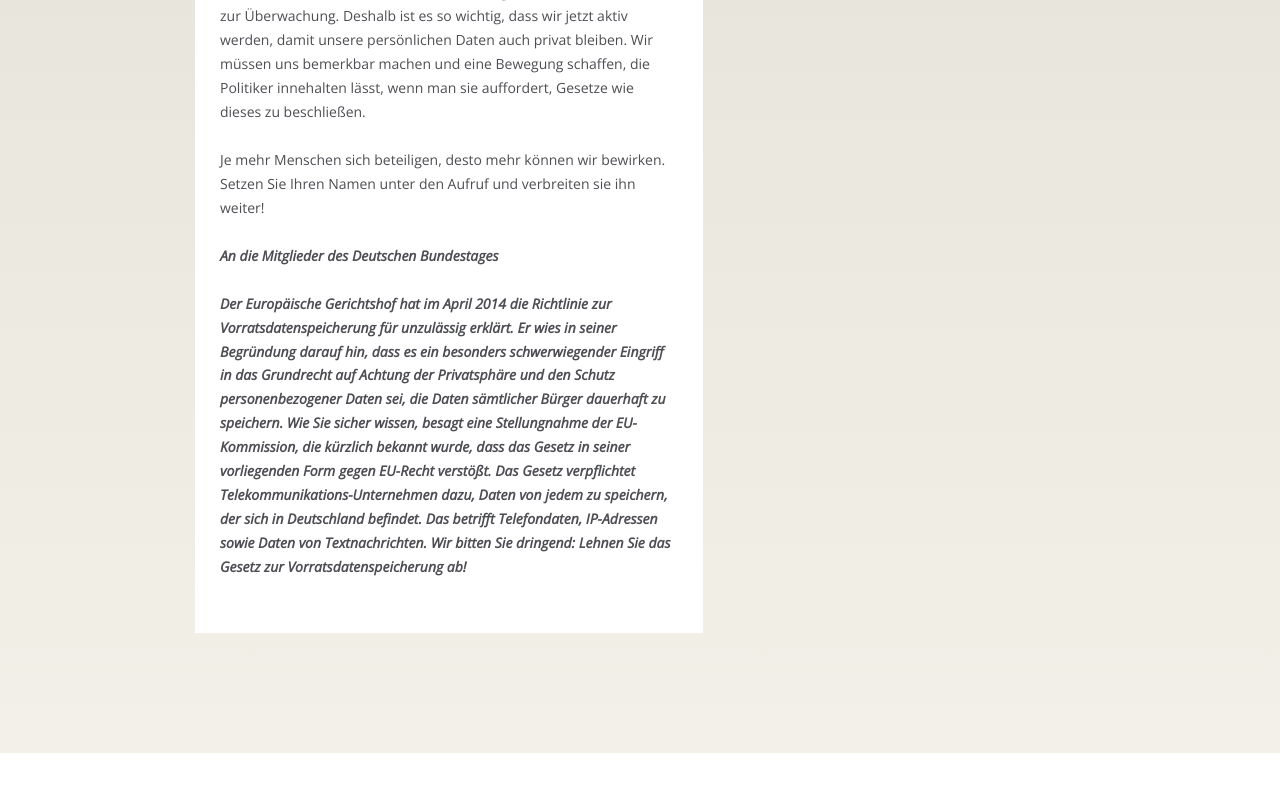
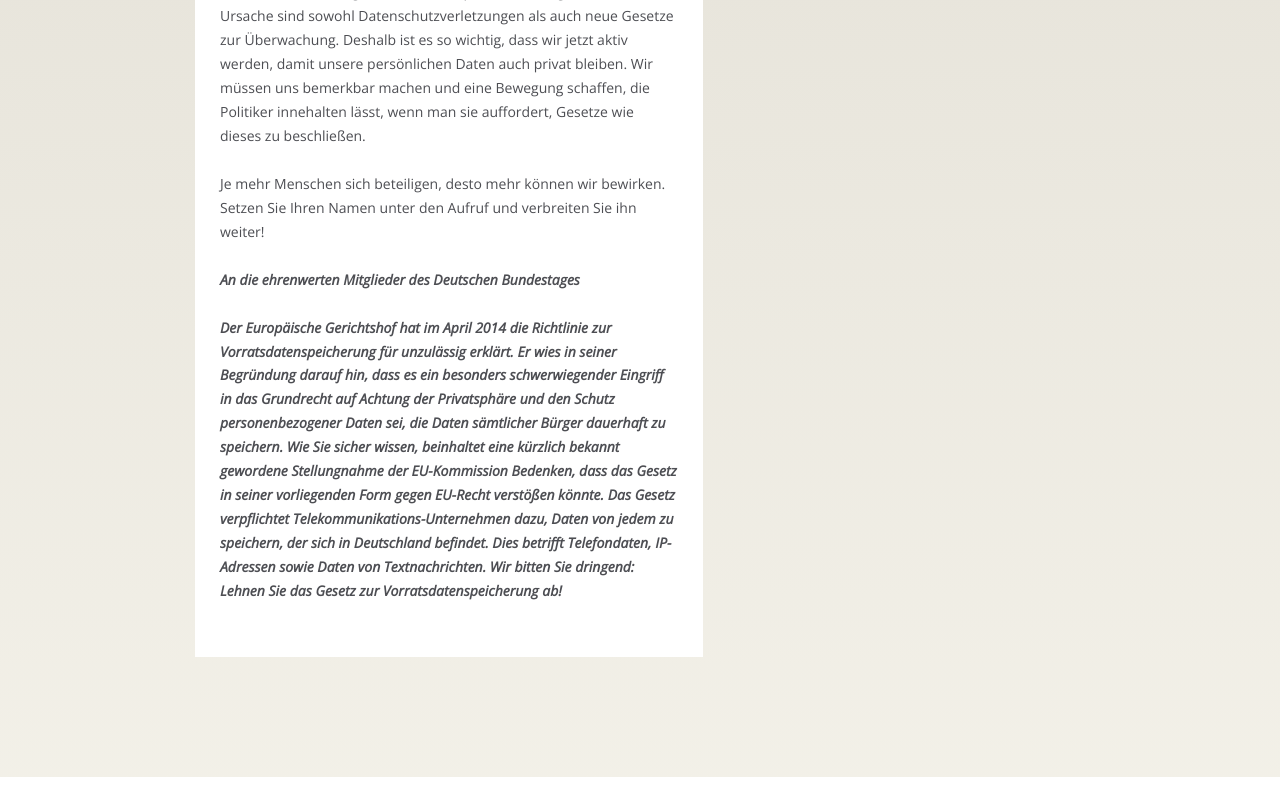
Before and after one commit to mozilla/petitions.mozilla.org, a website: page public/data-retention/index.html in a window 1280 px wide. Shown: the part 1329-2126 px from the top of the page. Drawn offline with nearby package versions, Linux system fonts and the light colour scheme; a script that the page names is missing.

Commit message:
Update German copy v2

```diff
--- a/public/data-retention/index.html
+++ b/public/data-retention/index.html
@@ -7,7 +7,7 @@
   <meta property="og:title" content="Informationen über meine Telefongespräche speichern? Das ist nicht in Ordnung!" />
   <meta property="og:site_name" content="Mozilla" />
   <meta property="og:url" content="https://petitions.mozilla.org/data-retention" />
-  <meta property="og:description" content="Sie wollen nicht, dass die Bundesregierung Ihre Online-Posts verfolgt? Dann greifen Sie ein! #keepmydatasafe" />
+  <meta property="og:description" content="Sie wollen nicht, dass die Bundesregierung Ihre Online-Posts verfolgt? Sprechen Sie sich dagegen aus! #keepmydatasafe" />
   <link href="https://fonts.googleapis.com/css?family=Open+Sans:700,400,300,300italic" rel="stylesheet">
   <link rel="stylesheet" href="https://maxcdn.bootstrapcdn.com/font-awesome/4.4.0/css/font-awesome.min.css">
   <link href="/index.css" rel="stylesheet">
@@ -1061,22 +1061,22 @@
 
             <div id="letter">
               <p>
-              Ob Sie jemanden anrufen oder ihm eine Nachricht schicken, egal wann und von wo aus: Die Bundesregierung will Zugriff auf Ihre Telekommunikations-Daten. Das bedeutet, Informationen über Ihre Gespräche mit Ärzten, Anwälten oder Journalisten würden unter dem neuen Gesetz erfasst. Auch könnten Inhalte, die Sie online posten, über die IP-Adresse zu Ihnen zurückverfolgt werden. Doch immer wenn persönlichen Daten gespeichert werden, setzt man diese damit auch unnötig einer Gefahr aus. Denn selbst bei entsprechenden Vorsichtsmaßnahmen sind Datenspeicher immer anfällig für Hacker-Attacken.
+              Ob Sie jemanden anrufen oder ihm eine Nachricht schicken, egal wann und von wo aus: Die Bundesregierung will Zugriff auf Ihre Telekommunikations-Daten. Das bedeutet, Informationen über Ihre Gespräche mit Ärzten, Anwälten oder Journalisten würden unter dem neuen Gesetz erfasst werden. Auch könnten Inhalte, die Sie online posten, über die IP-Adresse zu Ihnen zurückverfolgt werden. Immer wenn persönlichen Daten unnötigerweise gespeichert werden, setzt man diese damit auch einer Gefahr aus. Denn selbst bei entsprechenden Vorsichtsmaßnahmen sind Datenspeicher immer anfällig für Hacker-Attacken.
               <br/><br/>
-              Angesichts der jüngsten Vorwürfe, die Bundesregierung habe Informationen über ihre Bürger mit den USA geteilt, ist es wichtiger denn je, die Datenspeicherung einzuschränken. Doch neue Gesetze zur Vorratsdatenspeicherung, wie sie der Deutsche Bundestag zurzeit erwägt, gefährden die Datensicherheit von jedermann in Deutschland. Dabei haben sowohl der Europäische Gerichtshof als auch das Bundesverfassungsgericht solche Praktiken der Vorratsdatenspeicherung längst für illegal erklärt. Wie kürzlich bekannt wurde, besagt eine Stellungnahme der EU-Kommission, dass das Gesetz in seiner jetzigen Form gegen geltendes EU-Recht verstößt.
+              Angesichts der jüngsten Vorwürfe, die Bundesregierung habe Informationen über ihre Bürger mit den USA geteilt, ist es wichtiger denn je, die Datenspeicherung einzuschränken. Doch neue Gesetze zur Vorratsdatenspeicherung, wie sie der Deutsche Bundestag zurzeit erwägt, gefährden die Datensicherheit von jedweder Person in Deutschland. Dabei haben sowohl der Europäische Gerichtshof als auch das Bundesverfassungsgericht solche Praktiken der Vorratsdatenspeicherung längst für illegal erklärt. Wie kürzlich bekannt wurde, erhebt eine Stellungnahme der EU-Kommission Bedenken, dass das Gesetz in seiner jetzigen Form möglicherweise gegen geltendes EU-Recht verstößt.
               <br/><br/>
               Es gab bereits interne Auseinandersetzungen über diesen Gesetzesvorschlag. Offenbar fühlen sich viele Politiker mit diesem Gesetz nicht wohl. Das ist ein gutes Zeichen. Und deshalb ist es umso wichtiger für uns, jetzt den Mitgliedern des Deutschen Bundestages deutlich zu machen, wie empört wir über diesen Gesetzesvorschlag sind.
               <br/><br/>
-              Wir sind stolz darauf, dass wir in dieser Kampagne mit Gruppen wie "Digitale Gesellschaft" und "Campact" zusammenarbeiten. Mit der gebündelten Kraft unserer Communitys und als Bewegung können wir viel bewirken. Bitte unterzeichnen auch Sie unseren Aufruf gegen unnötige Datenspeicherung.
+              Wir sind stolz darauf, dass wir in dieser Kampagne mit Gruppen wie "Digitale Gesellschaft" und "Campact" zusammenarbeiten. Mit vereinten Kräften unserer Communities und als Bewegung können wir viel bewirken. Bitte unterzeichnen auch Sie unseren Aufruf gegen unnötige Datenspeicherung.
               <br/><br/>
               Es geht um mehr als um Vorratsdatenspeicherung. Auf der ganzen Welt nehmen die Angriffe auf unsere personenbezogenen Daten zu. Ursache sind sowohl Datenschutzverletzungen als auch neue Gesetze zur Überwachung. Deshalb ist es so wichtig, dass wir jetzt aktiv werden, damit unsere persönlichen Daten auch privat bleiben. Wir müssen uns bemerkbar machen und eine Bewegung schaffen, die Politiker innehalten lässt, wenn man sie auffordert, Gesetze wie dieses zu beschließen.
               <br/><br/>
-              Je mehr Menschen sich beteiligen, desto mehr können wir bewirken. Setzen Sie Ihren Namen unter den Aufruf und verbreiten sie ihn weiter!
+              Je mehr Menschen sich beteiligen, desto mehr können wir bewirken. Setzen Sie Ihren Namen unter den Aufruf und verbreiten Sie ihn weiter!
               <br/><br/>
               <em><b>
-                An die Mitglieder des Deutschen Bundestages<br/><br/>
+                An die ehrenwerten Mitglieder des Deutschen Bundestages<br/><br/>
 
-                Der Europäische Gerichtshof hat im April 2014 die Richtlinie zur Vorratsdatenspeicherung für unzulässig erklärt. Er wies in seiner Begründung darauf hin, dass es ein besonders schwerwiegender Eingriff in das Grundrecht auf Achtung der Privatsphäre und den Schutz personenbezogener Daten sei, die Daten sämtlicher Bürger dauerhaft zu speichern. Wie Sie sicher wissen, besagt eine Stellungnahme der EU-Kommission, die kürzlich bekannt wurde, dass das Gesetz in seiner vorliegenden Form gegen EU-Recht verstößt. Das Gesetz verpflichtet Telekommunikations-Unternehmen dazu, Daten von jedem zu speichern, der sich in Deutschland befindet. Das betrifft Telefondaten, IP-Adressen sowie Daten von Textnachrichten. Wir bitten Sie dringend: Lehnen Sie das Gesetz zur Vorratsdatenspeicherung ab!
+                Der Europäische Gerichtshof hat im April 2014 die Richtlinie zur Vorratsdatenspeicherung für unzulässig erklärt. Er wies in seiner Begründung darauf hin, dass es ein besonders schwerwiegender Eingriff in das Grundrecht auf Achtung der Privatsphäre und den Schutz personenbezogener Daten sei, die Daten sämtlicher Bürger dauerhaft zu speichern. Wie Sie sicher wissen, beinhaltet eine kürzlich bekannt gewordene Stellungnahme der EU-Kommission Bedenken, dass das Gesetz in seiner vorliegenden Form gegen EU-Recht verstößen könnte. Das Gesetz verpflichtet Telekommunikations-Unternehmen dazu, Daten von jedem zu speichern, der sich in Deutschland befindet. Dies betrifft Telefondaten, IP-Adressen sowie Daten von Textnachrichten. Wir bitten Sie dringend: Lehnen Sie das Gesetz zur Vorratsdatenspeicherung ab!
                 </em></b>
               </p>
             </div>
```
Also changed, not shown: public/data-retention/thank-you/index.html (+2 -2 lines).
